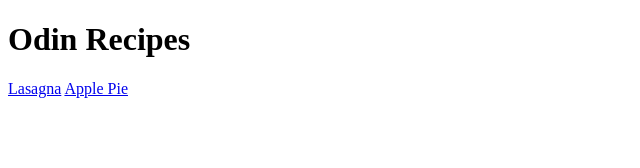
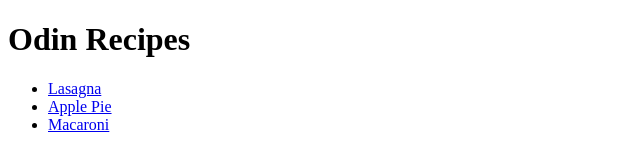
Before and after one commit to 3idle/odin-recipes, a plain HTML site: page index.html in a window 1280 px wide. Shown: the whole page, without its empty margins (0-640 px from the left). Drawn offline with Linux system fonts and the light colour scheme.

Commit message:
Add macaroni hyperlink

```diff
--- a/index.html
+++ b/index.html
@@ -6,7 +6,10 @@
     </head>
     <body>
         <h1>Odin Recipes</h1>
-        <a href="recipes/lasagna.html">Lasagna</a>
-        <a href="recipes/apple-pie.html">Apple Pie</a>
+        <ul>
+        <li><a href="recipes/lasagna.html">Lasagna</a></li>
+        <li><a href="recipes/apple-pie.html">Apple Pie</a></li>
+        <li><a href="recipes/macaroni.html">Macaroni</a></li>
+        </ul>
     </body>
 </html>
```
